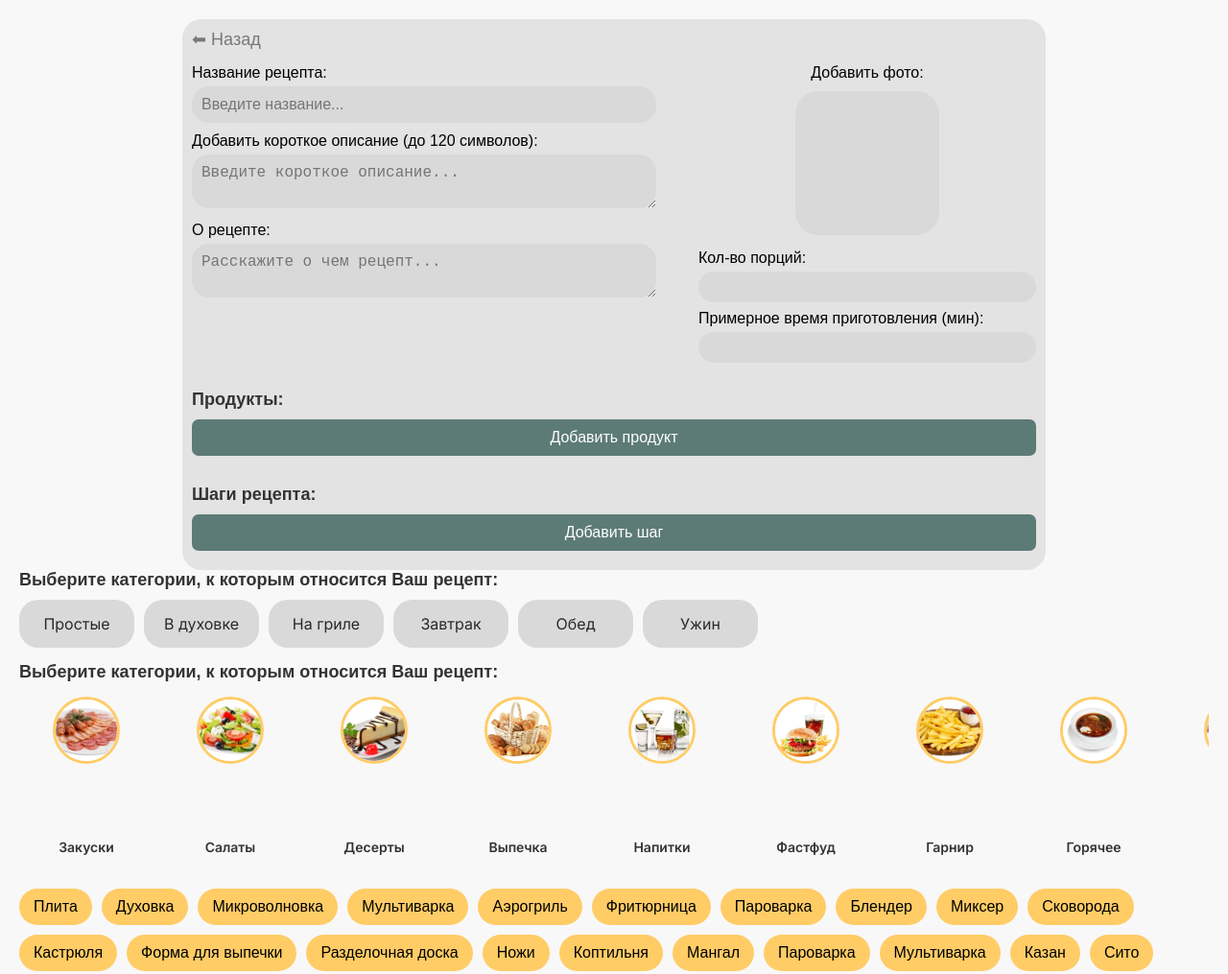
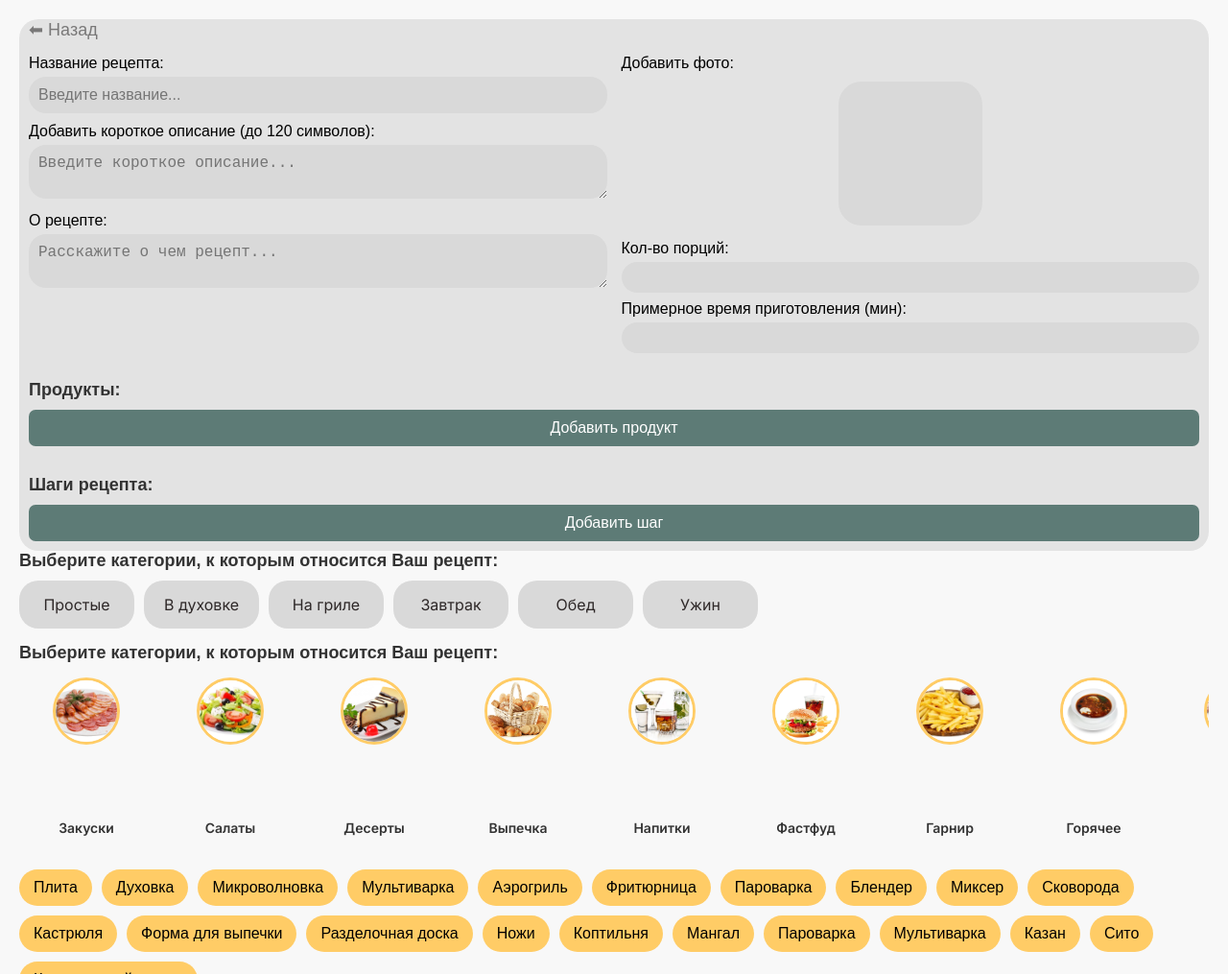
Before and after one commit to Jimaet/diplom, a plain HTML site: page create.html in a window 1280 px wide. Shown: the top 1015 px of the page at 96% size. Drawn offline with Linux system fonts and the light colour scheme.

Commit message:
Update create.css

```diff
--- a/create.css
+++ b/create.css
@@ -3,11 +3,14 @@ body {
     background-color: #F8F8F8;
     margin: 0;
     padding: 20px;
+    max-width: 100vw;
+    overflow-x: hidden;
 }
 
 .container {
-    max-width: 900px;
     margin: auto;
+    max-width: 100%;
+    padding: 0 10px;
 }
 
 .back-button {
@@ -19,20 +22,17 @@ body {
 }
 
 .content {
-    display: flex;
     justify-content: space-between;
     gap: 15px;
     align-items: flex-start;
+    display: flex;
     flex-wrap: wrap;
+
 }
 
-.left-section {
-    width: 55%;
-}
-
-.right-section {
-    width: 40%;
-    text-align: center;
+.left-section, .right-section {
+    flex: 1;
+    min-width: 300px;
 }
 
 .label {
@@ -333,8 +333,9 @@ p {
 .success-message {
     display: none;
     text-align: center;
-    font-size: 18px;
     color: #333;
     font-weight: bold;
     margin-top: 20px;
+    font-size: 20px;
+    font-weight: bold;
 }
```
